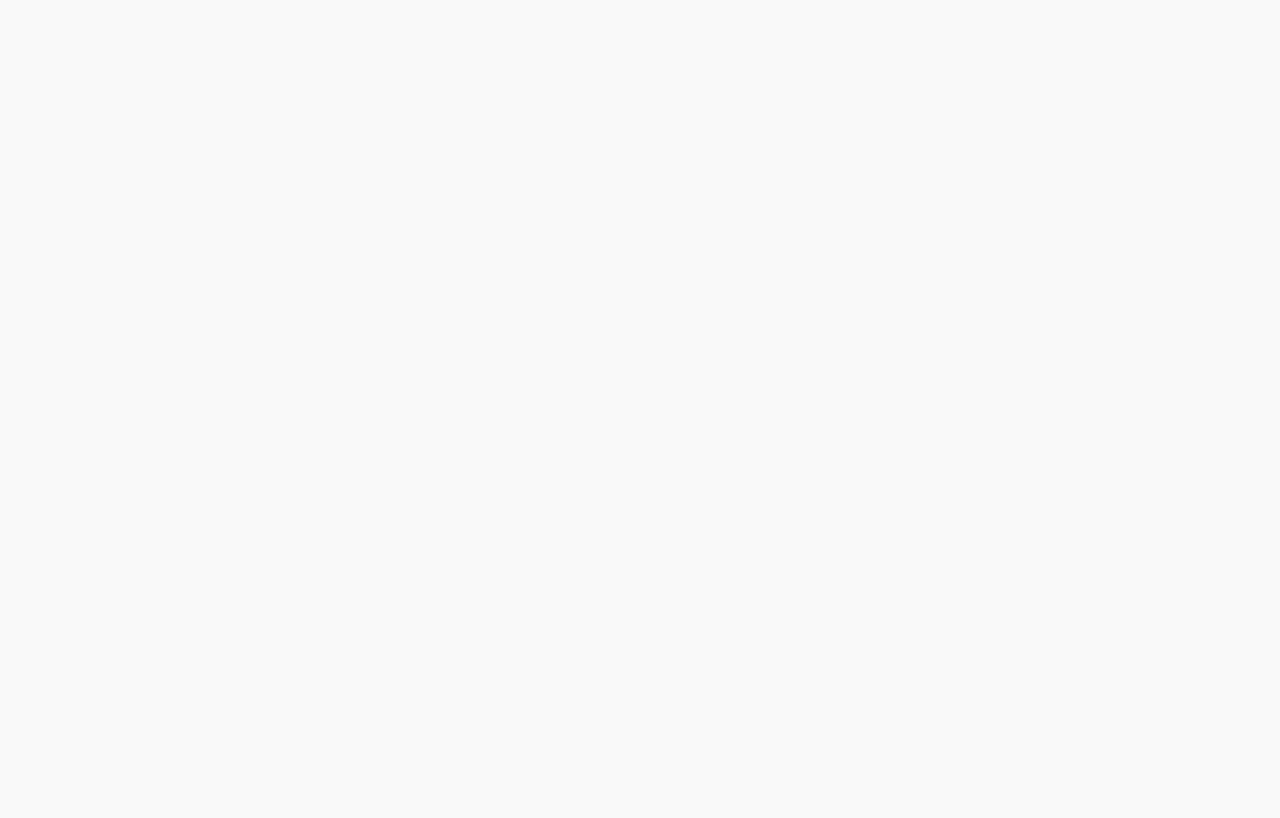
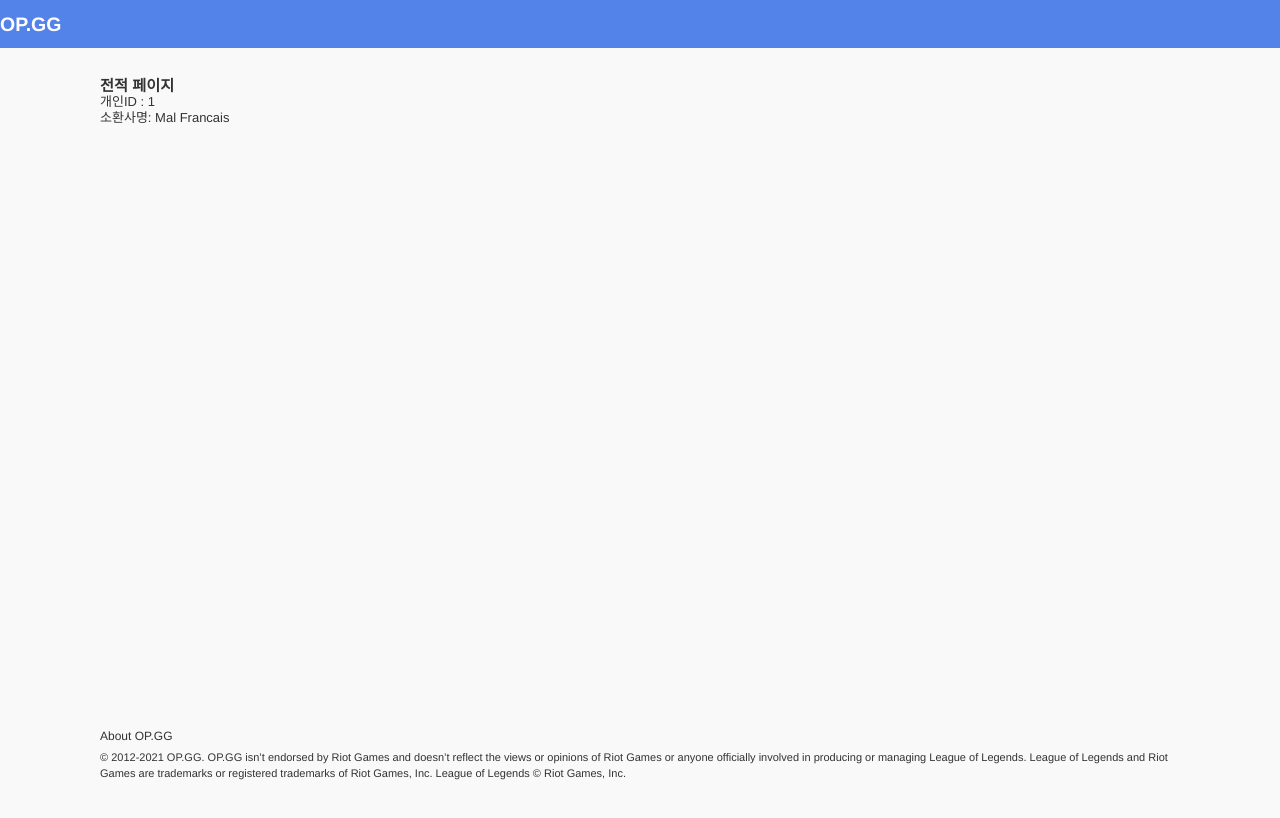
Before and after one commit to Abangpa1ace/PJT-TS-OP.GG, a Next.js app: page /record in a window 1280 px wide. Shown: the top 818 px of the page. Built offline with nearby package versions, Linux system fonts and the light colour scheme.

Commit message:
프로젝트 초기세팅중

```diff
--- a/src/components/record/recordItem.tsx
+++ b/src/components/record/recordItem.tsx
@@ -1,11 +1,12 @@
 import React from 'react'
 
-const recordItem = () => {
+const RecordItem: React.FC<RecordProps> = ({ accountId, name }) => {
   return (
     <div>
-
+      개인ID : {accountId} <br />
+      소환사명: {name}
     </div>
   )
 }
 
-export default recordItem
+export default RecordItem
--- a/src/pages/record/index.tsx
+++ b/src/pages/record/index.tsx
@@ -1,10 +1,13 @@
 import React from 'react'
+import Layout from '../../components/layout'
+import RecordItem from '../../components/record/recordItem'
 
 const RecordPage = () => {
   return (
-    <div>
-
-    </div>
+    <Layout>
+      <h3>전적 페이지</h3>
+      <RecordItem accountId={1} name={'Mal Francais'} />
+    </Layout>
   )
 }
 
--- a/src/tsconfig.json
+++ b/src/tsconfig.json
@@ -6,7 +6,11 @@
       "dom.iterable",
       "esnext"
     ],
+    "paths": {
+      "react": ["./src/types"]
+    },
     "allowJs": true,
+    "allowSyntheticDefaultImports": true,
     "declaration": true,
     "skipLibCheck": true,
     "strict": false,
--- a/src/types/index.d.ts
+++ b/src/types/index.d.ts
@@ -1,3 +1,8 @@
 declare global {
+  export interface RecordProps {
+    accountId: Number;
+    name: String;
+  }
+
   export type GetSummonerInfo = (name: String) => Promise<ResultType>;
 }
```
